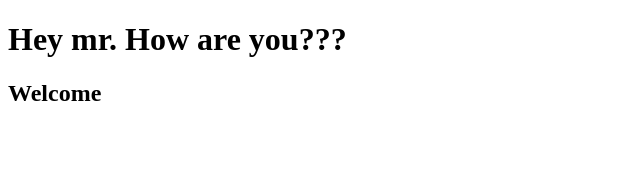
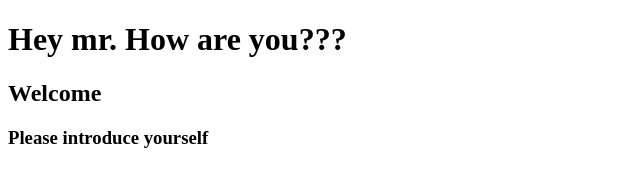
Before and after one commit to SatishKumar276/gitpractice, a plain HTML site: page index.html in a window 1280 px wide. Shown: the whole page, without its empty margins (0-640 px from the left). Drawn offline with Linux system fonts and the light colour scheme.

Commit message:
subbranch2 index updated

```diff
--- a/index.html
+++ b/index.html
@@ -8,5 +8,6 @@
 <body>
     <h1>Hey mr. How are you???</h1>
     <h2>Welcome</h2>
+    <h3>Please introduce yourself</h3>
 </body>
 </html>
```
